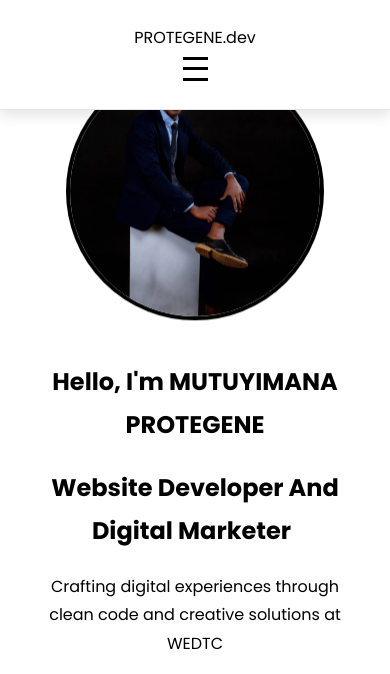
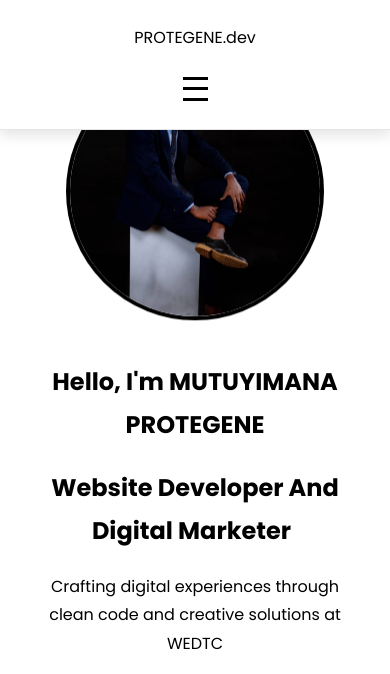
Before and after one commit to luckyusY/protegene-mutuyimana, a plain HTML site: page index.html in a window 390 px wide. Shown: the top 674 px of the page. Drawn offline with nearby package versions, Linux system fonts and the light colour scheme.

Commit message:
Updated images and modified pages

```diff
--- a/index.html
+++ b/index.html
@@ -19,7 +19,7 @@
                 </div>
 
                 <div class="mobile-nav">
-                    <div class="hamburger" aria-label="Menu">
+                    <div class="hamburger" aria-label="Menu" style="margin-top: 20px;">
                         <span></span>
                         <span></span>
                         <span></span>
@@ -117,7 +117,7 @@
         <section class="hero" style="background-color: #ffffff;">
             <div class="container">
                 <div class="hero-content" style="text-align: center; max-width: 800px; margin: 0 auto;">
-                    <div class="profile-image" style="width: 250px; height: 250px; border-radius: 50%; margin: 0 auto 2rem; overflow: hidden; border: 4px solid #000000; animation: float 3s ease-in-out infinite;">
+                    <div class="profile-image" style="width: 250px; height: 250px; border-radius: 50%; margin: 40px auto 2rem; overflow: hidden; border: 4px solid #000000; animation: float 3s ease-in-out infinite;">
                         <img src="assets/images/Protegene.jpeg" alt="MUTUYIMANA PROTEGENE" style="width: 100%; height: 100%; object-fit: cover;">
                     </div>
                     <style>
```
